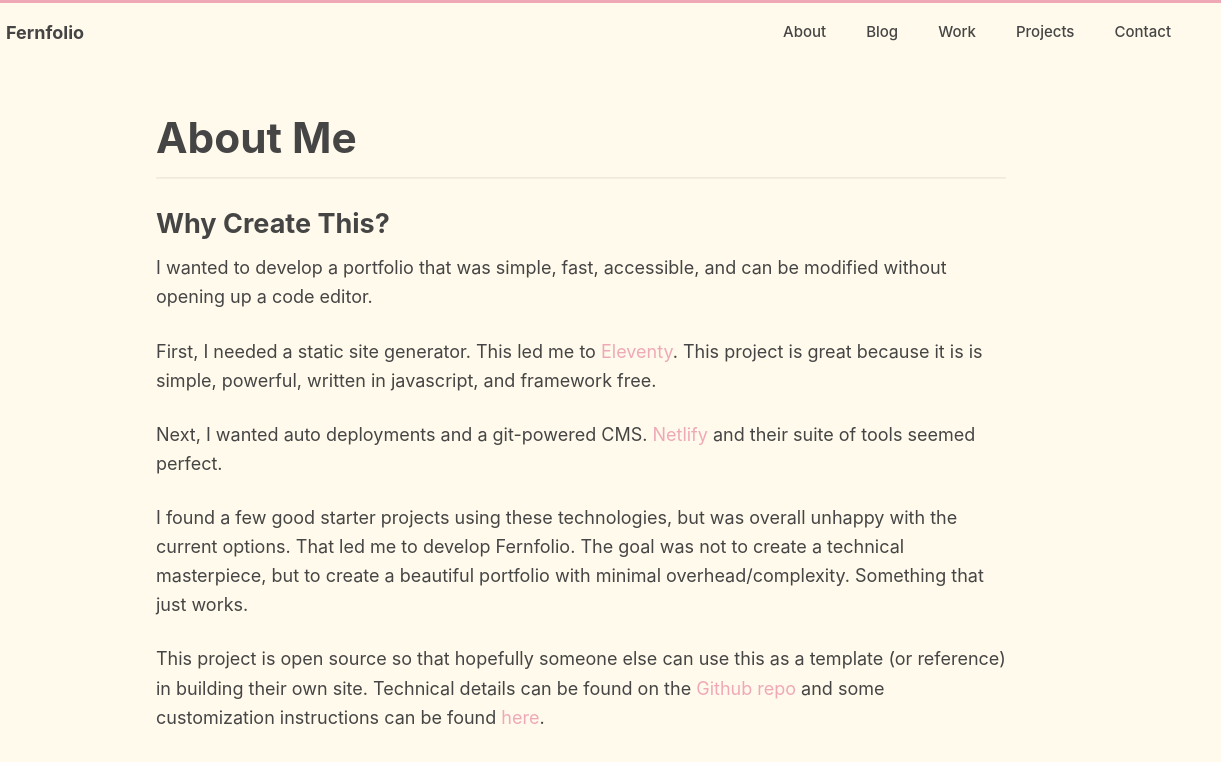
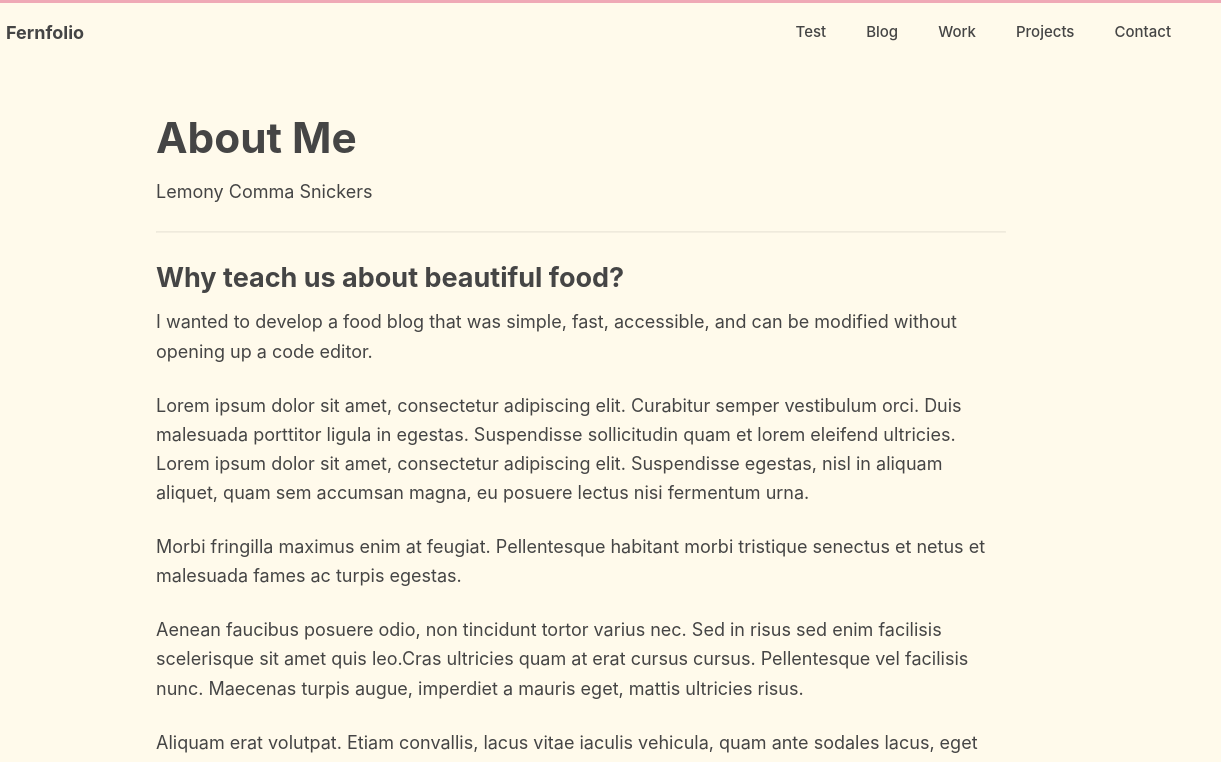
Before and after one commit to JBattishill/BiancaHelp, an Eleventy site: page pages/about.md in a window 1280 px wide. Shown: the top 762 px of the page, 59-1280 px from the left. Built offline with nearby package versions, Linux system fonts and the light colour scheme; Eleventy itself is replaced by a stand-in of ours; files that its build step writes are made by us from their sources.

Commit message:
Update Page “about”

```diff
--- a/pages/about.md
+++ b/pages/about.md
@@ -1,23 +1,23 @@
 ---
 title: About Me
-subtitle: ""
+subtitle: Lemony Comma Snickers
 metaDescription: This page is all about me
-date: 2017-01-01T00:00:00.000Z
+date: 2022-05-18T00:37:57.329Z
 permalink: /about/index.html
 eleventyNavigation:
-  key: About
+  key: Test
   order: 1
 ---
-#### Why Create This?
+#### Why teach us about beautiful food?
 
-I wanted to develop a portfolio that was simple, fast, accessible, and can be modified without opening up a code editor.
+I wanted to develop a food blog that was simple, fast, accessible, and can be modified without opening up a code editor.
 
-First, I needed a static site generator. This led me to [Eleventy](https://www.11ty.dev/). This project is great because it is is simple, powerful, written in javascript, and framework free.
+Lorem ipsum dolor sit amet, consectetur adipiscing elit. Curabitur semper vestibulum orci. Duis malesuada porttitor ligula in egestas. Suspendisse sollicitudin quam et lorem eleifend ultricies. Lorem ipsum dolor sit amet, consectetur adipiscing elit. Suspendisse egestas, nisl in aliquam aliquet, quam sem accumsan magna, eu posuere lectus nisi fermentum urna.
 
-Next, I wanted auto deployments and a git-powered CMS. [Netlify](https://www.netlify.com/) and their suite of tools seemed perfect.
+Morbi fringilla maximus enim at feugiat. Pellentesque habitant morbi tristique senectus et netus et malesuada fames ac turpis egestas.
 
-I found a few good starter projects using these technologies, but was overall unhappy with the current options. That led me to develop Fernfolio. The goal was not to create a technical masterpiece, but to create a beautiful portfolio with minimal overhead/complexity. Something that just works.
+Aenean faucibus posuere odio, non tincidunt tortor varius nec. Sed in risus sed enim facilisis scelerisque sit amet quis leo.Cras ultricies quam at erat cursus cursus. Pellentesque vel facilisis nunc. Maecenas turpis augue, imperdiet a mauris eget, mattis ultricies risus.
 
-This project is open source so that hopefully someone else can use this as a template (or reference) in building their own site. Technical details can be found on the [Github repo](https://github.com/TylerMRoderick/fernfolio-11ty-template) and some customization instructions can be found [here](/posts/theme-customizations/).
+Aliquam erat volutpat. Etiam convallis, lacus vitae iaculis vehicula, quam ante sodales lacus, eget euismod ipsum ex sed dolor.
 
-![Fern in Hand](/static/img/fern-in-hand.jpeg "Fern in Hand")
+![Chopping board with vegetables and a utility knife](https://images.unsplash.com/photo-1466637574441-749b8f19452f?ixlib=rb-1.2.1&ixid=MnwxMjA3fDB8MHxwaG90by1wYWdlfHx8fGVufDB8fHx8&auto=format&fit=crop&w=880&q=80 "Chopping board with vegetables and a utility knife")
```
